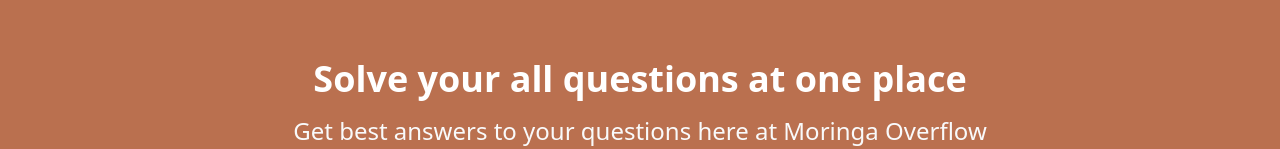
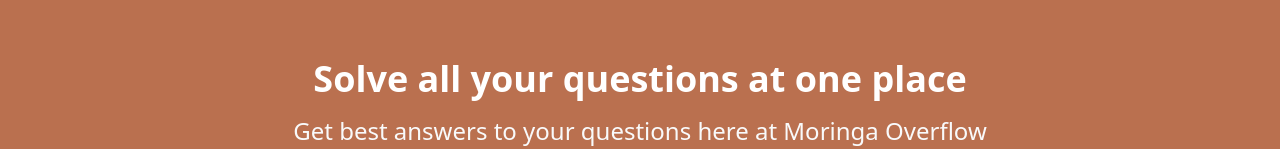
Before and after one commit to Edgar-Macharia/moringa-overflow, a React (Create React App) app in the folder frontend/: page / in a window 1280 px wide. Shown: the part 133-282 px from the top of the page. Built offline with nearby package versions, Linux system fonts and the light colour scheme.

Commit message:
updated pages

```diff
--- a/frontend/src/App.css
+++ b/frontend/src/App.css
@@ -39,7 +39,6 @@
 
 .homepage{
   background-color: #BA704F;
-  border-radius: 20px;
 }
 .get-started{
   background-color: #CEE6F3;
--- a/frontend/src/layout/Layout.js
+++ b/frontend/src/layout/Layout.js
@@ -7,7 +7,7 @@
     <div>
         <Navbar/>
 
-       <div className='container mx-auto min-h-[100vh] bg-gray-40'>
+       <div className='mx-auto min-h-[100vh] bg-gray-40'>
         <Outlet />
        </div>
 
--- a/frontend/src/pages/Home.js
+++ b/frontend/src/pages/Home.js
@@ -6,7 +6,7 @@
   return (
     <div className='homepage'>
       <div className='relative py-16 px-8 bg-brand dark:bg-inherit text-white dark:text-gray-200 min-h-[90vh] overflow-hidden'>
-        <h1 className='my-4 text-center text-2xl sm:text-4xl font-semibold'>Solve your all questions at one place</h1>
+        <h1 className='my-4 text-center text-2xl sm:text-4xl font-semibold'>Solve all your questions at one place</h1>
         <h3 className='text-center text-lg sm:text-2xl text-gray-50 dark:text-gray-300'>Get best answers to your questions here at Moringa Overflow</h3>
 
         <div className='mx-4 lg:mx-24 mt-16 md:mt-24 mb-4 flex flex-col md:flex-row gap-8 justify-between items-center'>
```
Also changed, not shown: 1 other file (tests, documents, lock files or other folders).
